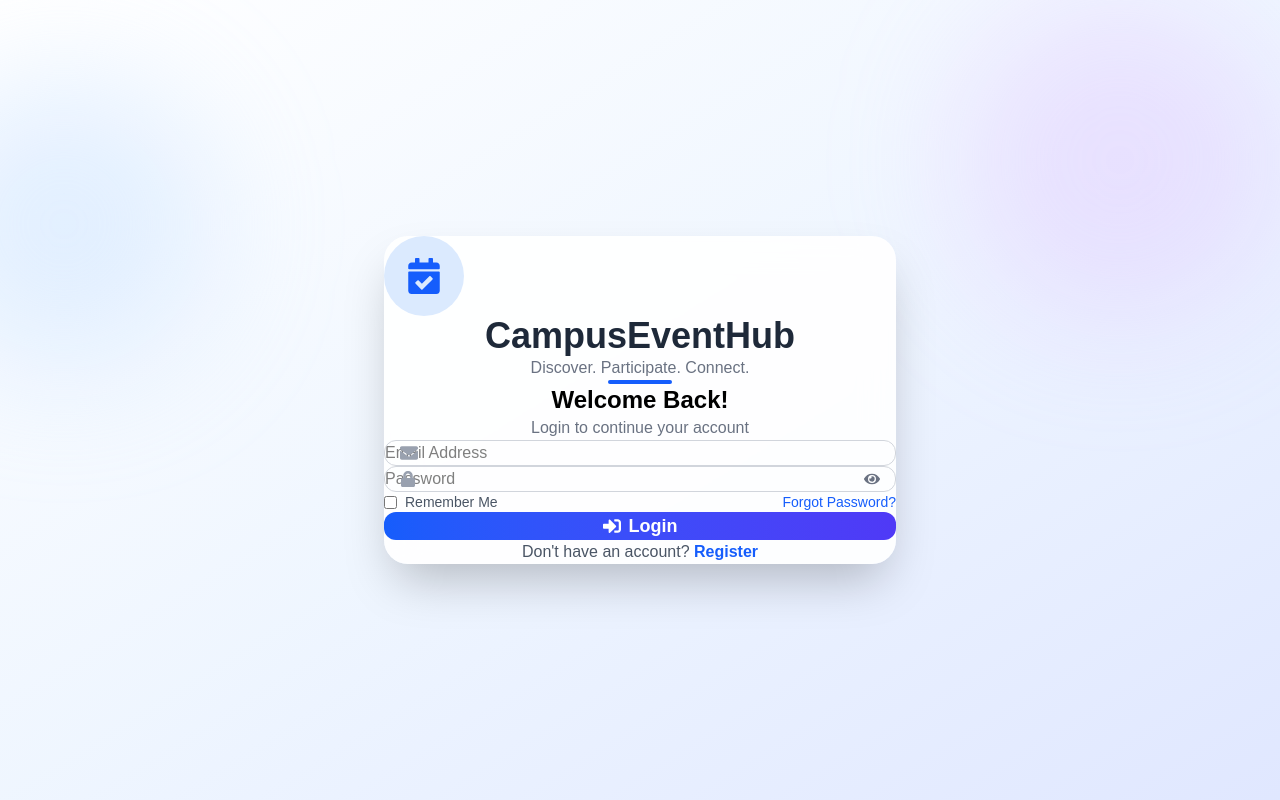
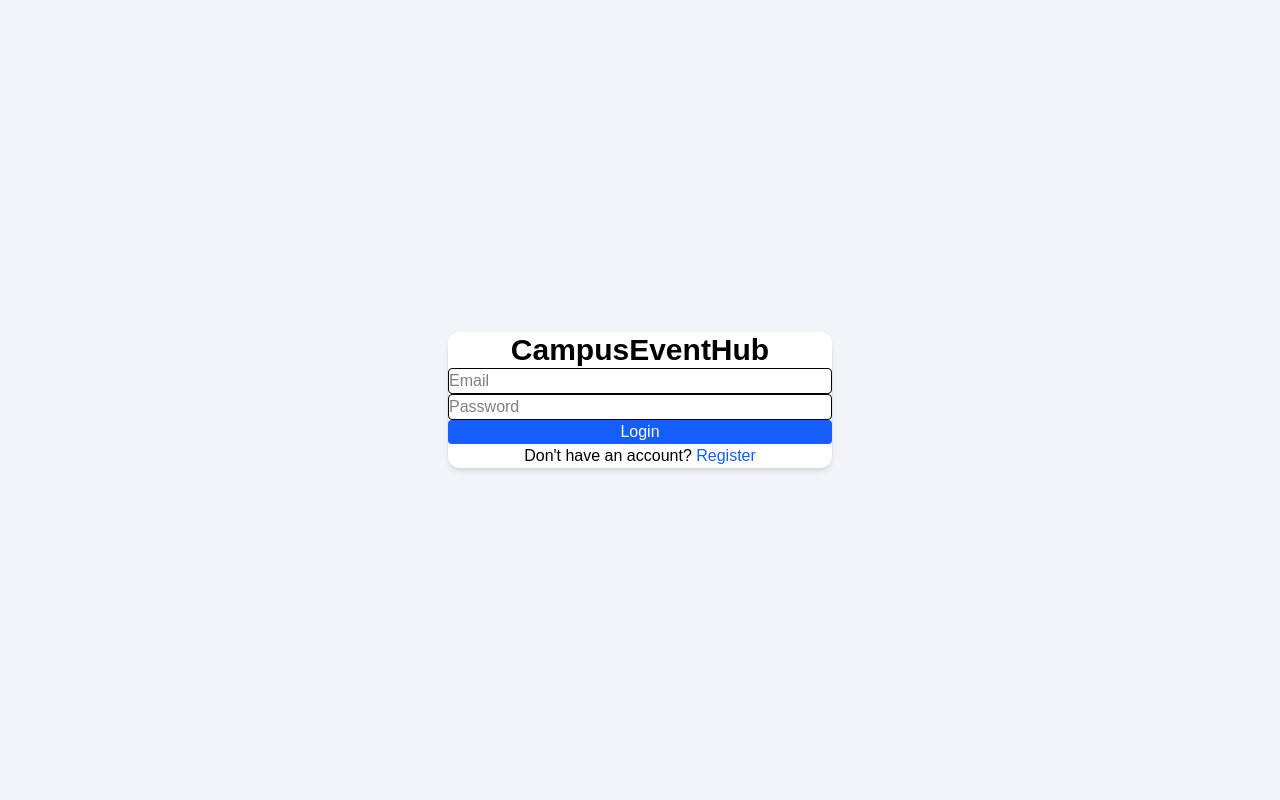
Before and after one commit to Anshu-kumar-github/CampusEventHub, a React app in the folder frontend/: page / in a window 1280 px wide. Built offline with nearby package versions, Linux system fonts and the light colour scheme; the HTML template or start-up script is replaced by a standard one.

Commit message:
set login page as previously ui

```diff
--- a/frontend/src/pages/Login.jsx
+++ b/frontend/src/pages/Login.jsx
@@ -1,14 +1,5 @@
-import { useState, useEffect } from "react";
+import { useState,useEffect } from "react";
 import { Link, useNavigate } from "react-router-dom";
-
-import {
-  FaCalendarCheck,
-  FaEnvelope,
-  FaLock,
-  FaEye,
-  FaEyeSlash,
-  FaSignInAlt
-} from "react-icons/fa";
 
 import api from "../services/api";
 import { useAuth } from "../context/AuthContext";
@@ -18,7 +9,6 @@ const Login = () => {
 
   const [email, setEmail] = useState("");
   const [password, setPassword] = useState("");
-  const [showPassword, setShowPassword] = useState(false);
 
   const navigate = useNavigate();
   const { login, token } = useAuth();
@@ -66,347 +56,57 @@ setTimeout(() => {
   };
 
   return (
+    <div className="min-h-screen flex items-center justify-center bg-slate-100">
 
-<div
-  className="
-    min-h-screen
-    bg-gradient-to-br
-    from-white
-via-blue-50
-to-indigo-100
-    flex
-    items-center
-    justify-center
-    px-6
-    relative
-    overflow-hidden
-  "
->
+      <div className="bg-white p-8 rounded-xl shadow-md w-96">
 
-  {/* Background Circle */}
-
-  <div
-    className="
-      absolute
-      w-72
-      h-72
-      rounded-full
-      bg-blue-200/40
-      blur-3xl
-      -left-20
-      top-20
-    "
-  ></div>
-
-  <div
-    className="
-      absolute
-      w-80
-      h-80
-      rounded-full
-      bg-purple-300/30
-      blur-3xl
-      right-0
-      top-0
-    "
-  ></div>
-
-  {/* Login Card */}
-
-  <div
-    className="
-      relative
-      z-10
-      bg-white/90
-      backdrop-blur-lg
-      rounded-3xl
-      shadow-2xl
-transition-all
-duration-300
-hover:-translate-y-1
-hover:shadow-blue-200
-      w-full
-      max-w-lg
-      p-10
-    "
-  >
-
-    {/* Logo */}
-
-    <div className="text-center">
-
-      <div
-        className="
-          h-20
-          w-20
-          rounded-full
-          bg-blue-100
-          flex
-          items-center
-          justify-center
-          mx-auto
-          mb-7
-        "
-      >
-
-        <FaCalendarCheck
-          className="
-            text-4xl
-            text-blue-600
-          "
-        />
-
-      </div>
-
-      <h1
-        className="
-          text-4xl
-          font-bold
-          text-gray-800
-        "
-      >
-
+        <h1 className="text-3xl font-bold text-center mb-6">
           CampusEventHub
-
         </h1>
-
-      <p
-        className="
-          text-gray-500
-          mt-2
-        "
-      >
-
-        Discover. Participate. Connect.
-
-      </p>
-
-      <div className="flex justify-center my-6">
-  <div className="w-16 h-1 rounded-full bg-blue-600"></div>
-</div>
-
-    </div>
-
-    <h2
-      className="
-        text-2xl
-        font-semibold
-        text-center
-        mb-2
-      "
-    >
-
-      Welcome Back!
-
-    </h2>
-
-    <p
-      className="
-        text-center
-        text-gray-500
-        mb-10
-      "
-    >
-
-      Login to continue your account
-
-    </p>
 
         <form
           onSubmit={handleSubmit}
-      className="space-y-5"
+          className="space-y-4"
         >
-    {/* Email */}
-
-<div className="relative">
-
-  <FaEnvelope
-  className="
-    absolute
-    left-4
-    top-1/2
-    -translate-y-1/2
-    pointer-events-none
-    text-gray-400
-    text-lg
-  "
-/>
 
           <input
             type="email"
-    placeholder="Email Address"
+            placeholder="Email"
             value={email}
             onChange={(e) =>
               setEmail(e.target.value)
             }
-    required
-    className="
-      w-full
-      rounded-xl
-      border
-      border-gray-300
-      pl-12
-      pr-4
-      py-4
-      focus:ring-2
-      focus:ring-blue-500
-      outline-none
-    "
-  />
-
-</div>
-
-{/* Password */}
-
-<div className="relative">
-
-  <FaLock
-    className="
-absolute
-left-4
-top-1/2
--transform
--translate-y-1/2
-text-gray-400
-"
+            className="w-full border p-3 rounded"
           />
 
           <input
-    type={
-      showPassword
-        ? "text"
-        : "password"
-    }
+            type="password"
             placeholder="Password"
             value={password}
             onChange={(e) =>
               setPassword(e.target.value)
             }
-    required
-    className="
-      w-full
-      rounded-xl
-      border
-      border-gray-300
-      pl-12
-      pr-12
-      py-4
-      focus:ring-2
-      focus:ring-blue-500
-      outline-none
-    "
+            className="w-full border p-3 rounded"
           />
 
           <button
-    type="button"
-    onClick={() =>
-      setShowPassword(!showPassword)
-    }
-    className="
-      absolute
-      right-4
-      top-1/2
-      -translate-y-1/2
-      text-gray-500
-    "
+            type="submit"
+            className="w-full bg-blue-600 text-white p-3 rounded"
           >
-
-    {showPassword
-      ? <FaEyeSlash />
-      : <FaEye />}
-
-  </button>
-
-</div>
-
-{/* Remember */}
-
-<div
-  className="
-    flex
-    items-center
-    justify-between
-    text-sm
-  "
->
-
-  <label
-    className="
-      flex
-      items-center
-      gap-2
-      text-gray-600
-    "
-  >
-
-    <input type="checkbox" />
-
-    Remember Me
-
-  </label>
-
-  <button
-    type="button"
-    className="
-      text-blue-600
-      hover:underline
-    "
-  >
-    Forgot Password?
-  </button>
-
-</div>
-
-<button
-  type="submit"
-  className="
-    w-full
-    rounded-xl
-    bg-gradient-to-r
-    from-blue-600
-    to-indigo-600
-    text-white
-    py-4
-    text-lg
-    font-semibold
-    flex
-    items-center
-    justify-center
-    gap-2
-    hover:shadow-lg
-    transition
-  "
->
-
-  <FaSignInAlt />
-
             Login
-
           </button>
 
         </form>
 
-<p
-  className="
-    text-center
-    text-gray-600
-    mt-8
-  "
->
+        <p className="mt-4 text-center">
 
           Don't have an account?{" "}
 
           <Link
             to="/register"
-    className="
-      text-blue-600
-      font-semibold
-      hover:underline
-    "
+            className="text-blue-600"
           >
-
             Register
-
           </Link>
 
         </p>
@@ -414,7 +114,6 @@ text-gray-400
       </div>
 
     </div>
-
   );
 
 };
```
Lines whose indentation alone changed are shown as unchanged.
